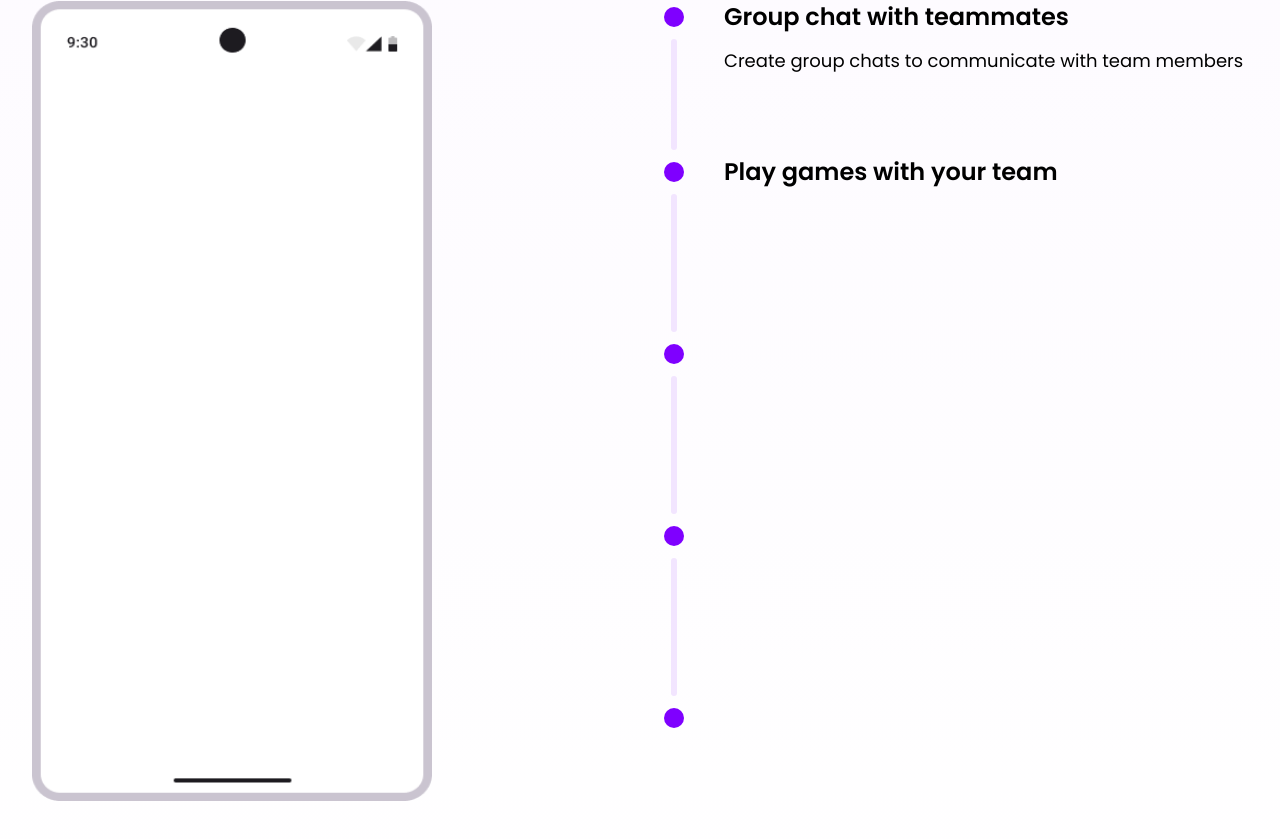
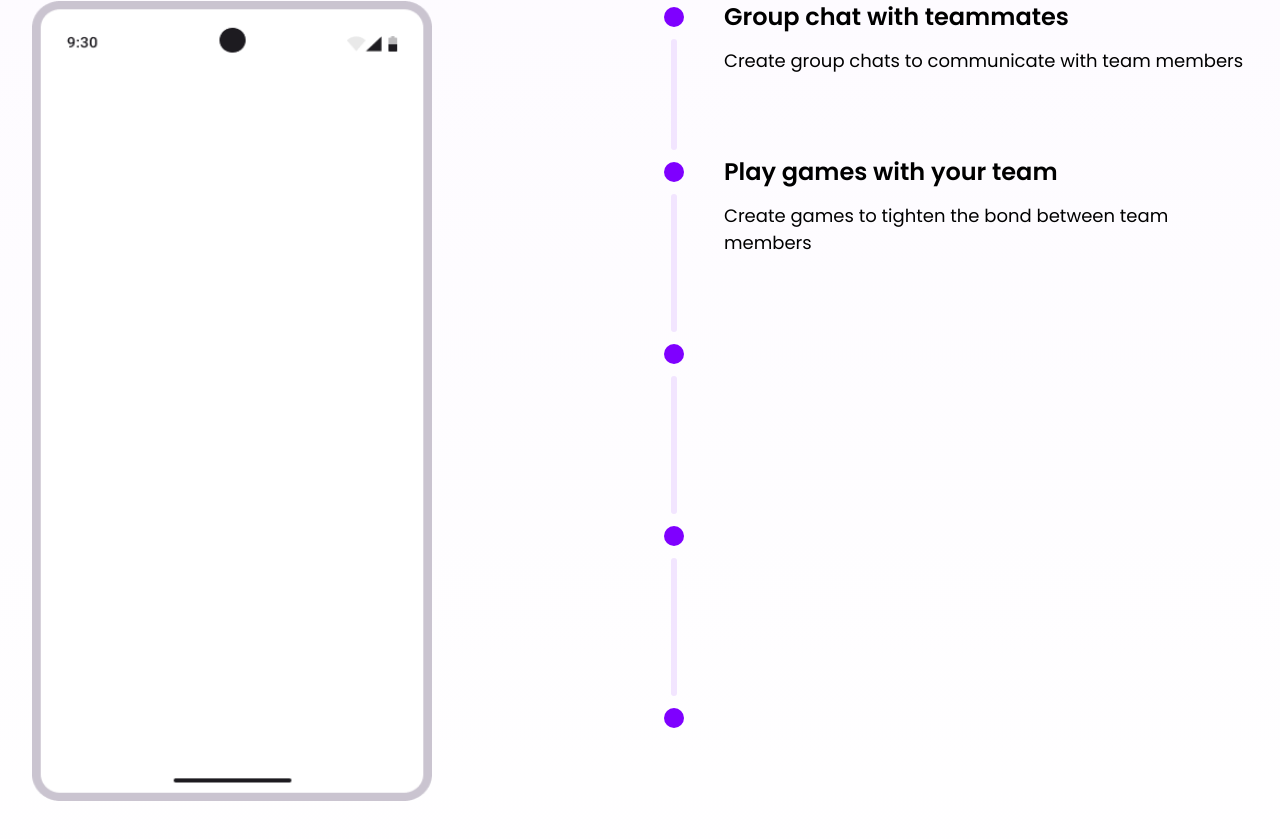
Before and after one commit to NHANDEPTRAI123-hub/Enzo, a Next.js app: page / in a window 1280 px wide. Shown: the part 2565-3404 px from the top of the page. Built offline with nearby package versions, Linux system fonts and the light colour scheme.

Commit message:
feat(ui): fix some animation issues

```diff
--- a/components/GuideSection.tsx
+++ b/components/GuideSection.tsx
@@ -12,10 +12,12 @@ const GuideSection = () => {
   return (
     <section className="guide">
       <AnimatedContent
-        distance={50}
+        distance={100}
         direction="vertical"
-        duration={0.6}
-        delay={0.1}
+        duration={0.8}
+        delay={0}
+        scale={1}
+        threshold={0.1}
         className="sm:col-span-2 lg:col-span-3"
       >
         <h2 className="text-center text-black">
@@ -25,10 +27,12 @@ const GuideSection = () => {
       </AnimatedContent>
       <div className="grid grid-cols-1 sm:grid-cols-2 lg:grid-cols-5 gap-6 mt-8">
         <AnimatedContent
-          distance={50}
+          distance={100}
           direction="vertical"
-          duration={0.6}
+          duration={0.8}
           delay={0.1}
+          scale={0.95}
+          threshold={0.1}
           className="sm:col-span-2 lg:col-span-3"
         >
           <Bento
@@ -62,10 +66,12 @@ const GuideSection = () => {
         </AnimatedContent>
 
         <AnimatedContent
-          distance={50}
+          distance={100}
           direction="vertical"
-          duration={0.6}
+          duration={0.8}
           delay={0.2}
+          scale={0.95}
+          threshold={0.1}
           className="sm:col-span-1 lg:col-span-2"
         >
           <Bento
@@ -107,10 +113,12 @@ const GuideSection = () => {
         </AnimatedContent>
 
         <AnimatedContent
-          distance={50}
+          distance={100}
           direction="vertical"
-          duration={0.6}
+          duration={0.8}
           delay={0.3}
+          scale={0.95}
+          threshold={0.1}
           className="sm:col-span-1 lg:col-span-2"
         >
           <Bento
@@ -154,10 +162,12 @@ const GuideSection = () => {
         </AnimatedContent>
 
         <AnimatedContent
-          distance={50}
+          distance={100}
           direction="vertical"
-          duration={0.6}
+          duration={0.8}
           delay={0.4}
+          scale={0.95}
+          threshold={0.1}
           className="sm:col-span-2 lg:col-span-3"
         >
           <Bento
--- a/components/TeamWorkSection.tsx
+++ b/components/TeamWorkSection.tsx
@@ -58,7 +58,7 @@ const TeamWorkSection = () => {
             direction="horizontal"
             reverse={true}
             duration={0.8}
-            ease="power3.in"
+            ease="power3.linear"
             initialOpacity={0}
             animateOpacity
             scale={1}
@@ -70,7 +70,7 @@ const TeamWorkSection = () => {
               alt="Teamwork Frame"
               width={500}
               height={500}
-              className="w-full h-auto max-w-md lg:w-100 lg:h-200"
+              className="w-100 h-auto  lg:w-100 lg:h-200"
             />
           </AnimatedContent>
         </div>
@@ -108,14 +108,14 @@ const TeamWorkSection = () => {
                 }`}
               >
                 <AnimatedContent
-                  distance={80}
+                  distance={100}
                   direction="horizontal"
                   reverse={false}
-                  duration={0.6}
+                  duration={0.8}
                   ease="power2.out"
                   initialOpacity={0}
                   animateOpacity
-                  scale={0.95}
+                  scale={1}
                   threshold={0.1}
                   delay={0.2 + index * 0.1}
                 >
@@ -125,20 +125,20 @@ const TeamWorkSection = () => {
                   >
                     {item.title}
                   </h3>
-                </AnimatedContent>
                   <AnimatedContent
-                  distance={80}
+                    distance={100}
                     direction="horizontal"
                     reverse={false}
                     duration={0.6}
                     ease="power2.out"
                     initialOpacity={0}
                     animateOpacity
-                  scale={0.95}
-                  threshold={0.1}
-                  delay={0.3 + index * 0.1}
+                    scale={1}
+                    threshold={0}
+                    delay={0.9}
                   >
                     <p style={{ color: "var(--text-black)" }}>{item.description}</p>
+                  </AnimatedContent>
                 </AnimatedContent>
               </div>
             </div>
```
Lines whose indentation alone changed are shown as unchanged.
